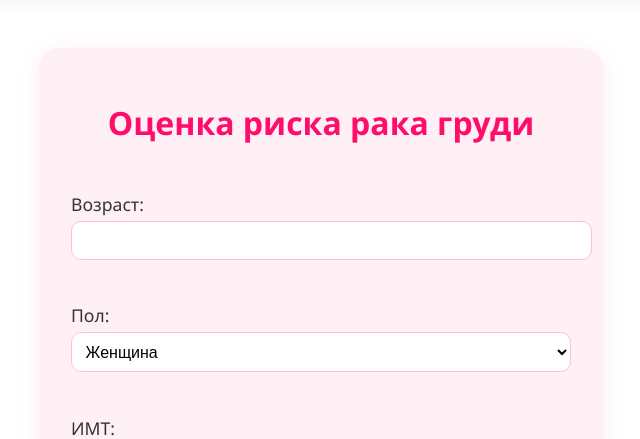
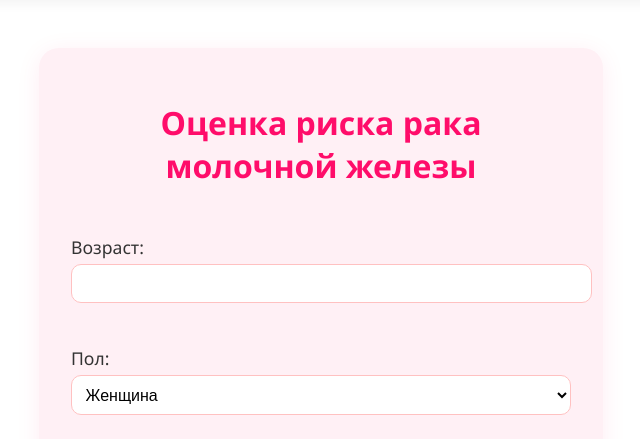
Before and after one commit to marrtille/myZone2, a Flask app: page /risk_form in a window 1280 px wide. Shown: the part 129-568 px from the top of the page, without its empty margins (319-959 px from the left). Run offline with Flask 3, Linux system fonts and the light colour scheme; parts of the project's set-up code (start-up, migrations or seed data) failed here and were passed over.

Commit message:
Update risk_form.html

```diff
--- a/templates/risk_form.html
+++ b/templates/risk_form.html
@@ -36,7 +36,7 @@
   </script>
 
   <main class="form-container">
-    <h1>Оценка риска рака груди</h1>
+    <h1>Оценка риска рака молочной железы</h1>
     <form method="post" action="/risk_form">
       <label>Возраст: <input type="number" name="age" required></label><br>
       <label>Пол:
```
